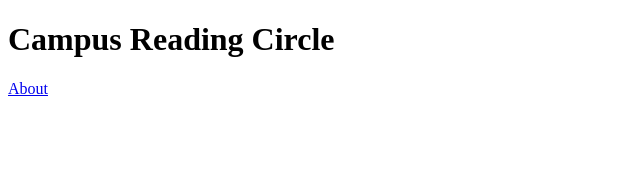
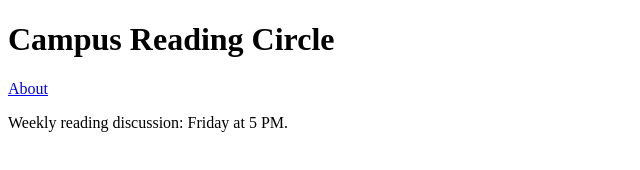
Before and after one commit to citruswhale/campus-reading-circle, a plain HTML site: page index.html in a window 1280 px wide. Shown: the whole page, without its empty margins (0-640 px from the left). Drawn offline with Linux system fonts and the light colour scheme.

Commit message:
Publish weekly reading schedule

```diff
--- a/index.html
+++ b/index.html
@@ -1,3 +1,3 @@
 <!doctype html>
 <html lang="en"><head><meta charset="utf-8"><title>Home</title></head>
-<body><h1>Campus Reading Circle</h1><a href="about.html">About</a></body></html>
+<body><h1>Campus Reading Circle</h1><a href="about.html">About</a><p>Weekly reading discussion: Friday at 5 PM.</p></body></html>
```
